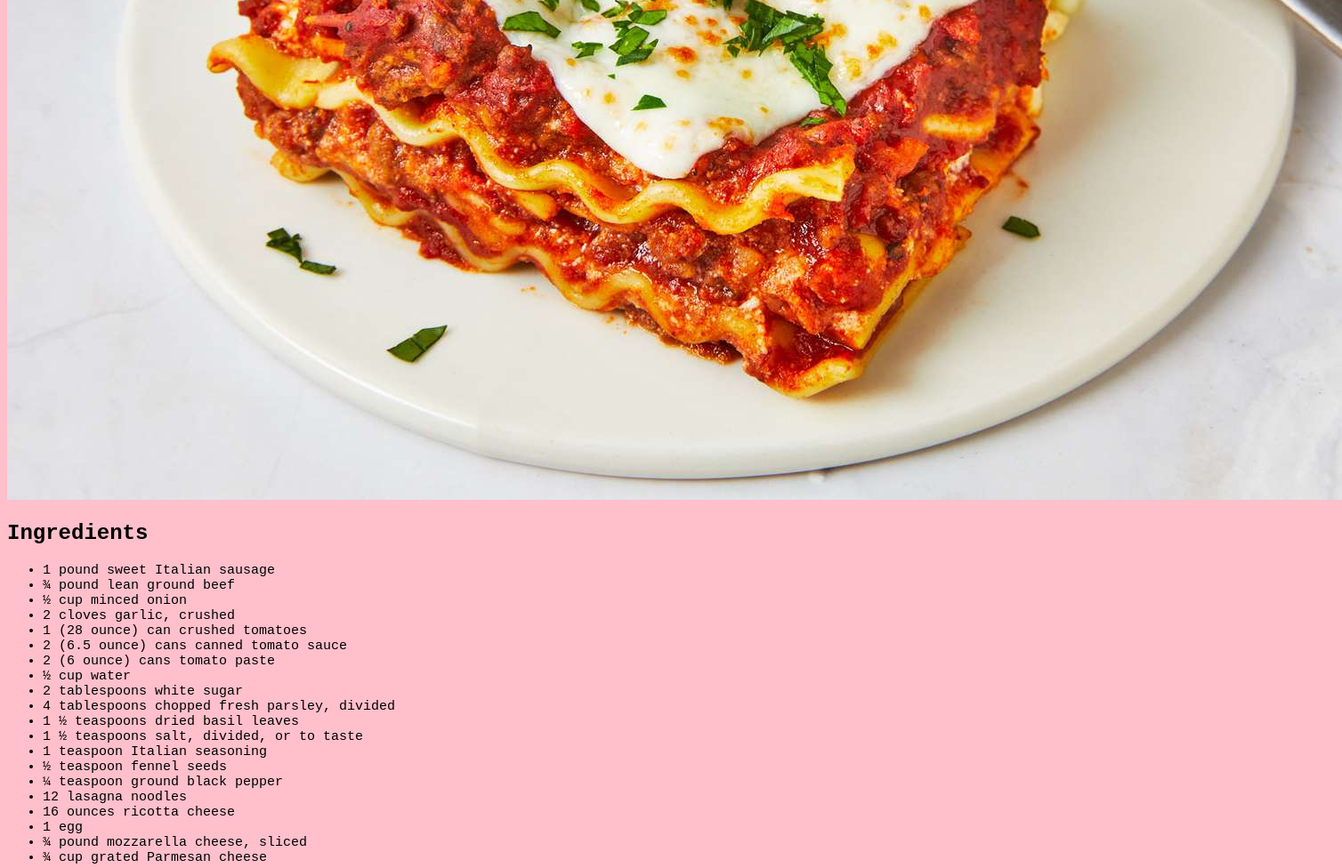
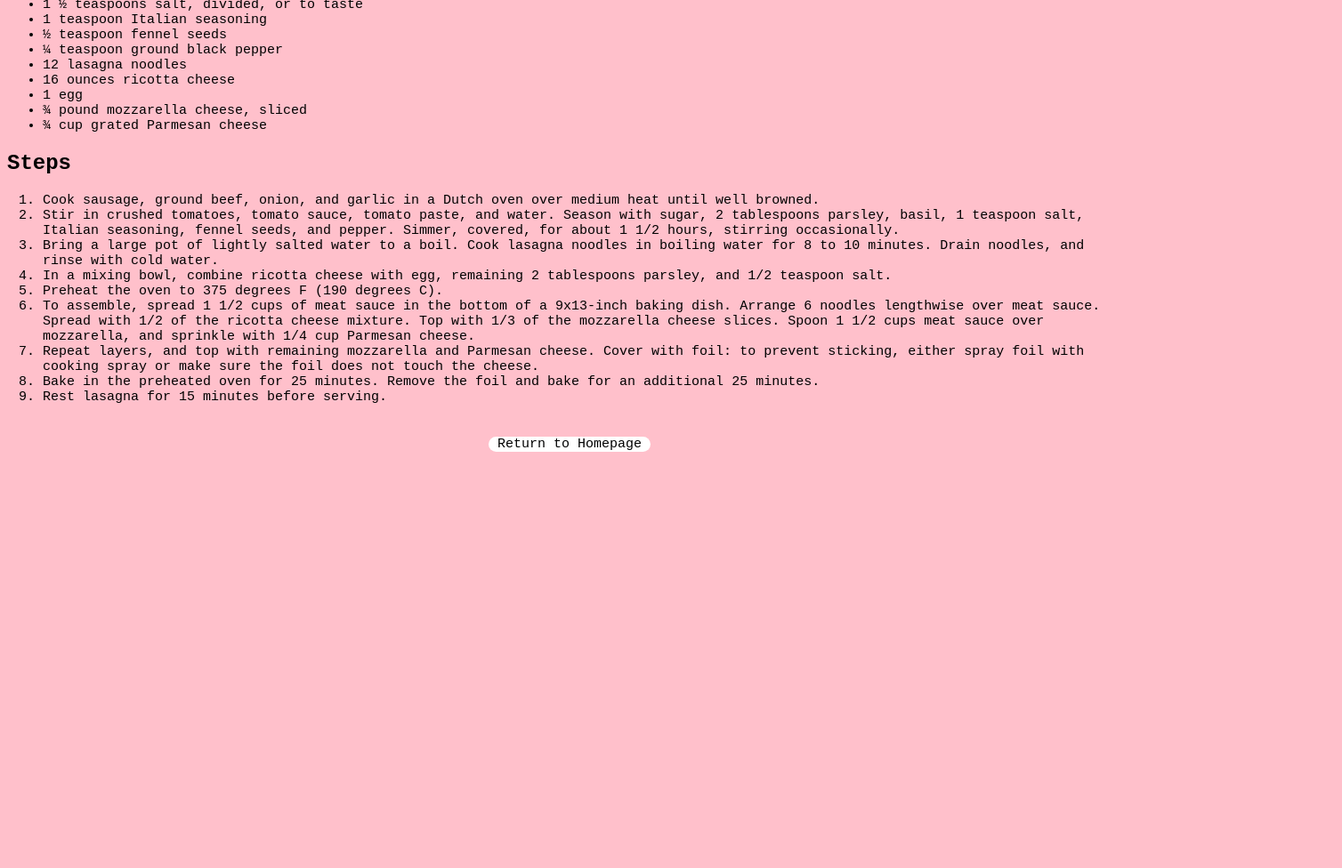
Before and after one commit to Klon3r/the-odin-project, a plain HTML site: page odin-recipes/recipes/lasagna.html in a window 1280 px wide. Shown: the part 662-1638 px from the top of the page at 89% size, 1508 px wide, since content can reach past the window. After the commit the page ends 1178 px from the top, so only its background shows below. Drawn offline with Linux system fonts and the light colour scheme.

Commit message:
Added div for lasagna img

```diff
--- a/odin-recipes/recipes/lasagna.html
+++ b/odin-recipes/recipes/lasagna.html
@@ -9,9 +9,9 @@
 <body>
   <h1>Lasagna</h1>
   <a>This lasagna recipe takes a little work, but it is so satisfying and filling that it's worth it!</a>
-  <br>
-  <div id="img">
-    <img src="../img/lasagna.jpg" alt="lasagna photo">
+  <br><br>
+  <div id="img-div">
+    <img class="food-img" src="../img/lasagna.jpg" alt="lasagna photo">
   </div>
 
 
@@ -51,11 +51,6 @@
     <li>Repeat layers, and top with remaining mozzarella and Parmesan cheese. Cover with foil: to prevent sticking, either spray foil with cooking spray or make sure the foil does not touch the cheese. </li>
     <li>Bake in the preheated oven for 25 minutes. Remove the foil and bake for an additional 25 minutes.</li>
     <li>Rest lasagna for 15 minutes before serving.</li>
-
-
-
-
-
   </ol>
 
 
@@ -63,6 +58,8 @@
 
 
   <br>
-  <a href="../index.html">Homepage</a>
+  <div id="homepage-button">
+    <a class="homepage" href="../index.html">Return to Homepage</a>
+  </div>
 </body>
 </html>
```
